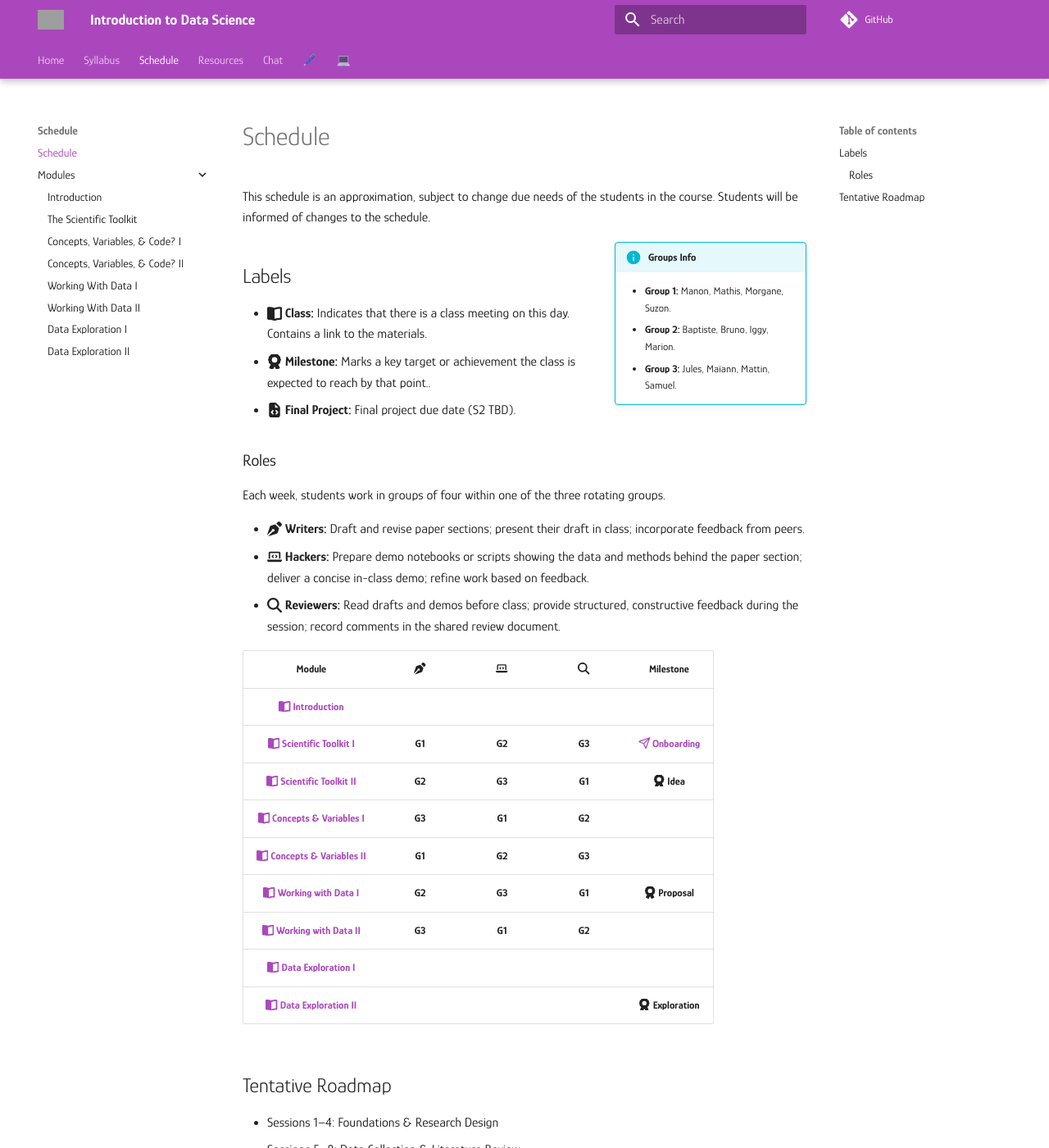
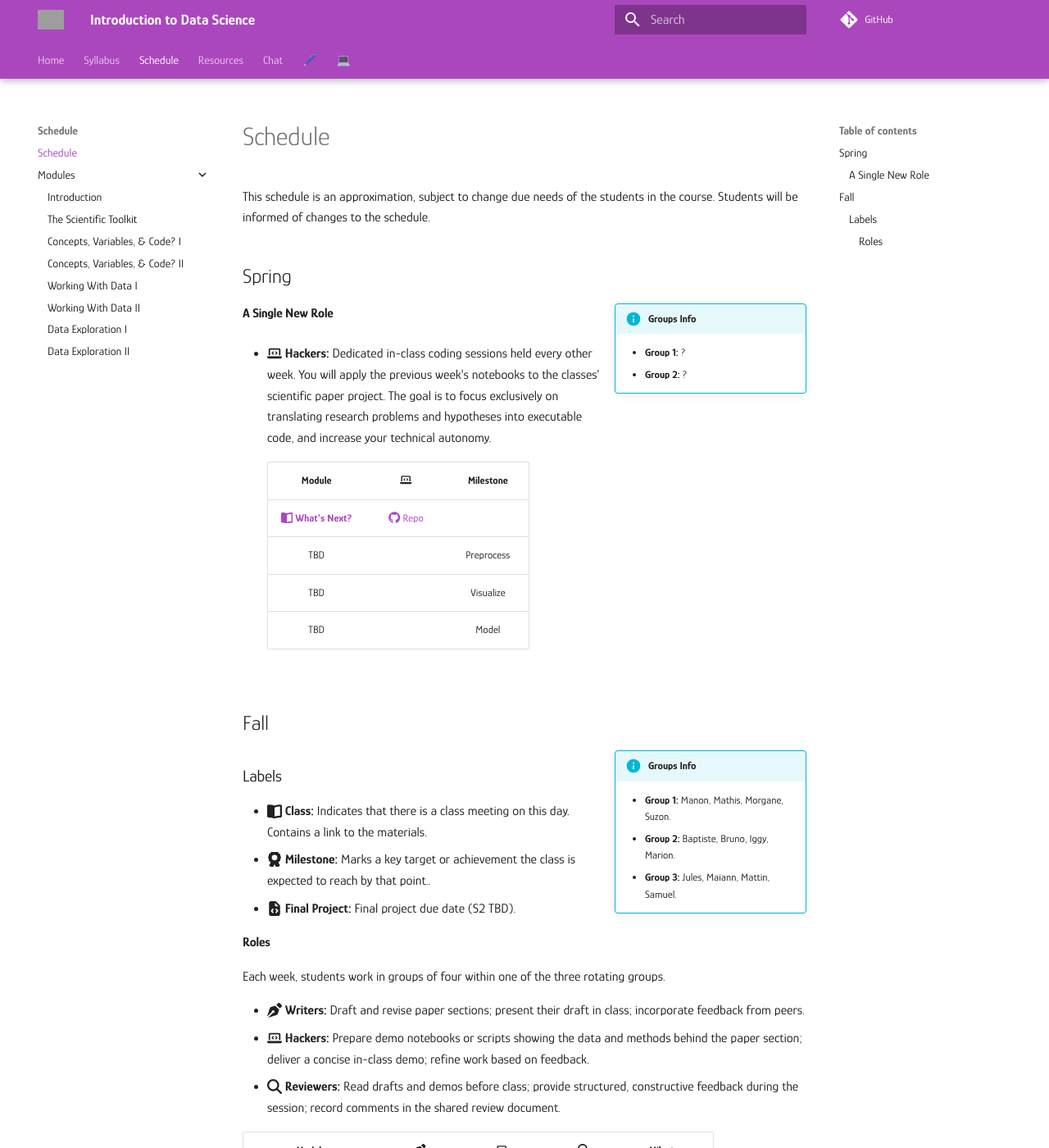
Before and after one commit to mickaeltemporao/itds, an MkDocs documentation site: the page built from docs/schedule.md, in a window 1280 px wide and 1400 px high. Shown: the whole window at 82% size. Built offline with MkDocs 1.6.1 and Material for MkDocs 9.7.7, drawn with Linux system fonts in a browser that asks for light colours; comment, search, counter and statistics services are not loaded; some of the changed text lies outside the part shown; grey boxes are pictures that could not be loaded.

Commit message:
update links

```diff
--- a/docs/schedule.md
+++ b/docs/schedule.md
@@ -2,25 +2,39 @@
 
 This schedule is an approximation, subject to change due needs of the students in the course. Students will be informed of changes to the schedule.
 
+## Spring
+!!! info inline end "Groups Info"
+    - **Group 1:** ?
+    - **Group 2:** ?
 
+#### A Single New Role
+* **:fontawesome-solid-laptop-code: Hackers:** Dedicated in-class coding sessions held every other week. You will apply the previous week's notebooks to the classes' scientific paper project. The goal is to focus exclusively on translating research problems and hypotheses into executable code, and increase your technical autonomy.
+
+
+     | Module                                                                    | :fontawesome-solid-laptop-code: | Milestone  |
+     |:-------------------------------------------------------------------------:|:-------------------------------:|:----------:|
+     | [**:fontawesome-solid-book-open: What's Next?**](modules/spring-intro.md) | [:fontawesome-brands-github: Repo](https://github.com/mickaeltemporao/paper-spsc-2026)                                |            |
+     | TBD                                                                       |                                 | Preprocess |
+     | TBD                                                                       |                                 | Visualize  |
+     | TBD                                                                       |                                 | Model      |
+
+## Fall
 !!! info inline end "Groups Info"
     - **Group 1:** Manon, Mathis, Morgane, Suzon.
     - **Group 2:** Baptiste, Bruno, Iggy, Marion.
     - **Group 3:** Jules, Maïann, Mattin, Samuel.
 
-## Labels
+### Labels
 - **:fontawesome-solid-book-open: Class:** Indicates that there is a class meeting on this day. Contains a link to the materials.
 - **:fontawesome-solid-award: Milestone:** Marks a key target or achievement the class is expected to reach by that point..
 - **:fontawesome-solid-file-code: Final Project:** Final project due date (S2 TBD).
 
-### Roles
+#### Roles
 Each week, students work in groups of four within one of the three rotating groups.
 
 * **:fontawesome-solid-pen-nib: Writers:** Draft and revise paper sections; present their draft in class; incorporate feedback from peers.
 * **:fontawesome-solid-laptop-code: Hackers:** Prepare demo notebooks or scripts showing the data and methods behind the paper section; deliver a concise in-class demo; refine work based on feedback.
 * **:fontawesome-solid-magnifying-glass: Reviewers:** Read drafts and demos before class; provide structured, constructive feedback during the session; record comments in the shared review document.
-
-
 
 
 | Module                                                                                | :fontawesome-solid-pen-nib: | :fontawesome-solid-laptop-code: | :fontawesome-solid-magnifying-glass: | Milestone                                                                   |
@@ -36,12 +50,12 @@ Each week, students work in groups of four within one of the three rotating grou
 | [**:fontawesome-solid-book-open: Data Exploration II**](modules/exploration-2.md)     |                             |                                 |                                      | **:fontawesome-solid-award: Exploration**                                   |
 
 
-## Tentative Roadmap
-- Sessions 1–4: Foundations & Research Design
-- Sessions 5–8: Data Collection & Literature Review
-- Sessions 9–12: Measurement & First Analyses
-- Sessions 13–16: Analysis, Results & Revision
-- Sessions 17–20: Writing & Revision more revision
+<!-- ## Tentative Roadmap -->
+<!-- - Sessions 1–4: Foundations & Research Design -->
+<!-- - Sessions 5–8: Data Collection & Literature Review -->
+<!-- - Sessions 9–12: Measurement & First Analyses -->
+<!-- - Sessions 13–16: Analysis, Results & Revision -->
+<!-- - Sessions 17–20: Writing & Revision more revision  -->
 
 <!-- | Date       | Module                              | Demo                                                      | Deadline                                                                                                                                   | -->
 <!-- | :-:        | :-:                                 | :-:                                                       | :-:                                                                                                                                        | -->
```
